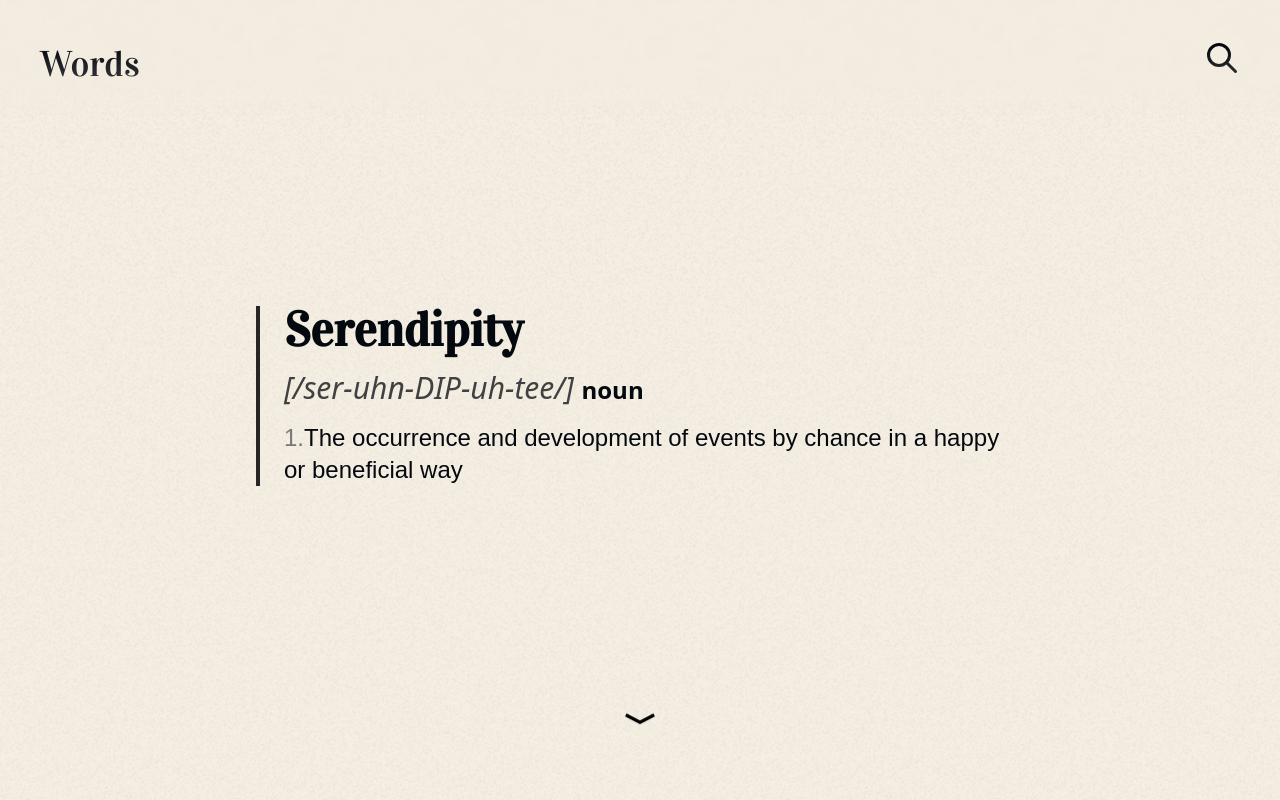
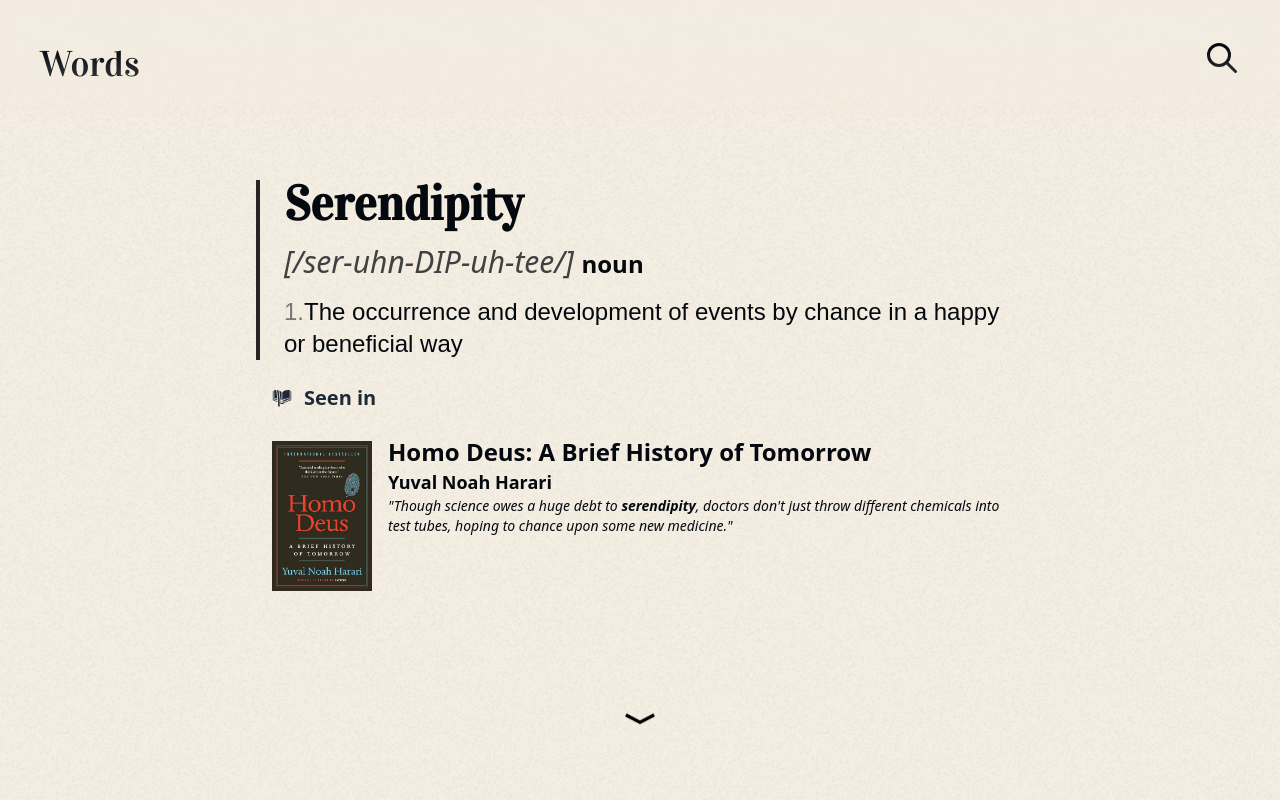
Before and after one commit to szeckirjr/by-wardo, a Next.js app: page /word/serendipity in a window 1280 px wide. Shown: the top 800 px of the page. Built offline with nearby package versions, Linux system fonts and the light colour scheme; a web font is replaced by a local one.

Commit message:
feat: improve performance with lazy popups

```diff
--- a/src/app/search/page.tsx
+++ b/src/app/search/page.tsx
@@ -6,7 +6,10 @@ import { wordEntries } from "@/words";
 import classNames from "classnames";
 import { vidaloka } from "@/fonts";
 import Link from "next/link";
-import WordPopUpBox from "@/components/WordPopUpBox";
+import dynamic from "next/dynamic";
+const WordPopUpBox = dynamic(() => import("@/components/WordPopUpBox"), {
+  ssr: false,
+});
 import { Word } from "@/types";
 import { TbExternalLink } from "react-icons/tb";
 
--- a/src/components/FoundInBook.tsx
+++ b/src/components/FoundInBook.tsx
@@ -20,7 +20,7 @@ export default function FoundInBook({ reference }: { reference: Reference }) {
             src={cover}
             alt={title}
             placeholder="blur"
-            priority
+            loading="lazy"
             fill
             style={{ objectFit: "contain" }}
           />
--- a/src/components/LetterSegment/index.tsx
+++ b/src/components/LetterSegment/index.tsx
@@ -3,7 +3,10 @@
 import { words } from "@/words";
 import classNames from "classnames";
 import { vidaloka } from "@/fonts";
-import WordPopUpBox from "../WordPopUpBox";
+import dynamic from "next/dynamic";
+const WordPopUpBox = dynamic(() => import("../WordPopUpBox"), {
+  ssr: false,
+});
 import { useState } from "react";
 import { Word } from "@/types";
 import Link from "next/link";
--- a/src/components/WordDefinition.tsx
+++ b/src/components/WordDefinition.tsx
@@ -12,6 +12,7 @@ type Props = {
 
 export default function WordDefinition({ word, showReference }: Props) {
   if (!word) return null;
+  const show = showReference ?? true;
   const {
     word: wordLabel,
     phonetic,
@@ -46,7 +47,7 @@ export default function WordDefinition({ word, showReference }: Props) {
               </p>
             ))}
       </div>
-      {showReference && word.reference && (
+      {show && word.reference && (
         <FoundInBook reference={word.reference} />
       )}
     </div>
--- a/src/components/WordPopUpBox.tsx
+++ b/src/components/WordPopUpBox.tsx
@@ -63,6 +63,7 @@ export default function WordPopUpBox({
   return (
     <div
       id="modal-backdrop"
+      data-testid="modal-backdrop"
       className="fixed inset-0 bg-black bg-opacity-20 z-40 backdrop-blur-sm"
       onClick={(e) => e.stopPropagation()}
     >
```
Also changed, not shown: 2 other files (tests, documents, lock files or other folders).
